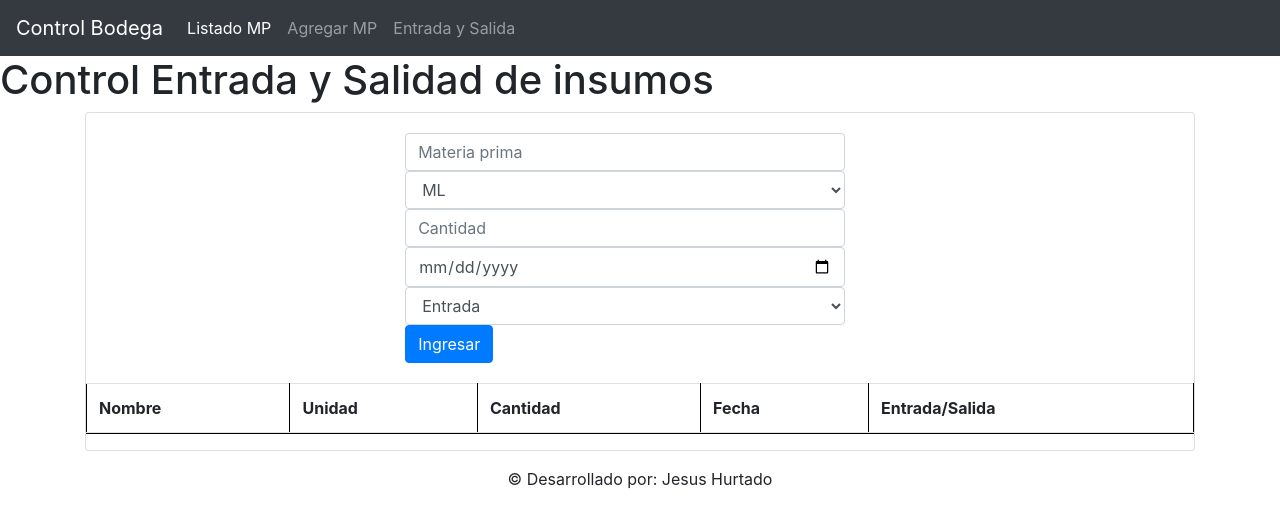
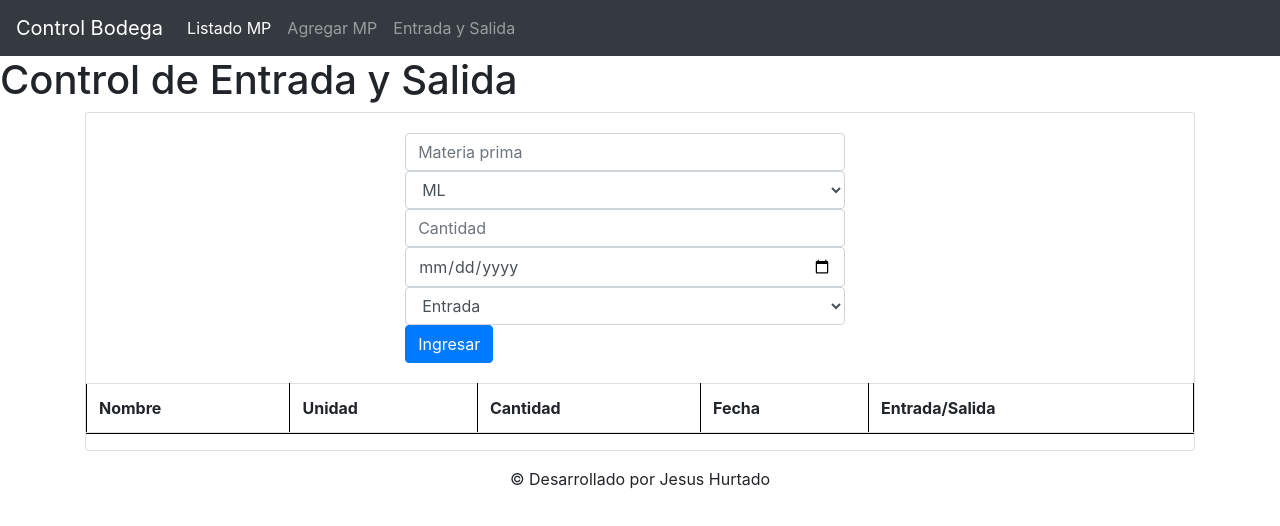
Before and after one commit to Chuyto70/servidor-bodega, a website: page public/control.html in a window 1280 px wide. Drawn offline with nearby package versions, Linux system fonts and the light colour scheme; some packages are replaced by stand-ins of ours; no server answers; a script that the page names is missing.

Commit message:
Error ortografico

```diff
--- a/public/control.html
+++ b/public/control.html
@@ -30,7 +30,7 @@
             </ul>
         </div>
     </nav>
-    <h1>Control Entrada y Salidad de insumos</h1>
+    <h1>Control de Entrada y Salida</h1>
     <div class="container">
         <div class="card">
             <form class="card-body" id="formulario">
@@ -76,7 +76,7 @@
         <footer class="page-footer font-small blue">
 
             <!-- Copyright -->
-            <div class="footer-copyright text-center py-3">© Desarrollado por: Jesus Hurtado
+            <div class="footer-copyright text-center py-3">© Desarrollado por Jesus Hurtado
             </div>
             <!-- Copyright -->
 
```
Also changed, not shown: public/agregar.html (+1 -1 lines), public/bienvenido.html (+1 -1 lines), public/index.html (+1 -1 lines).
